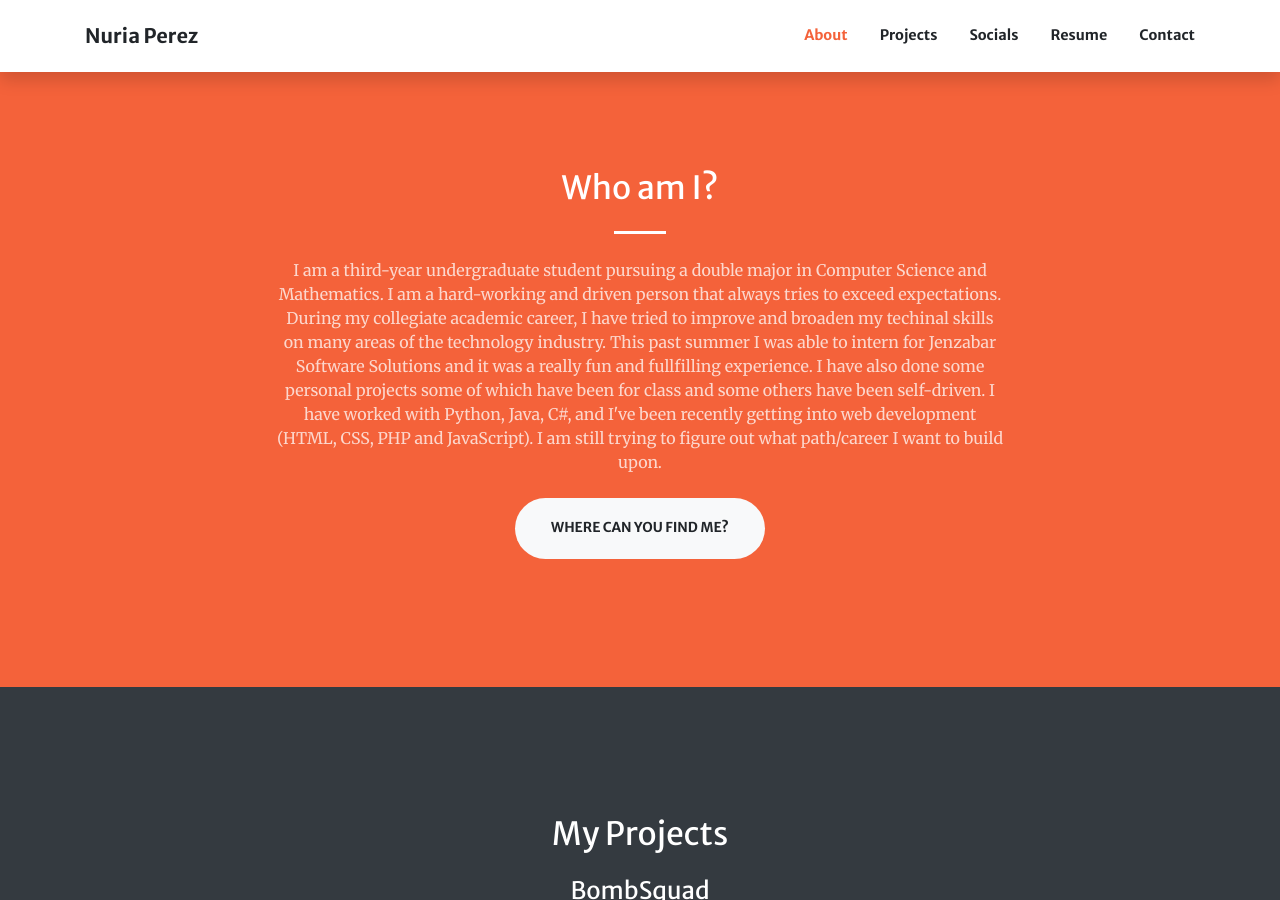
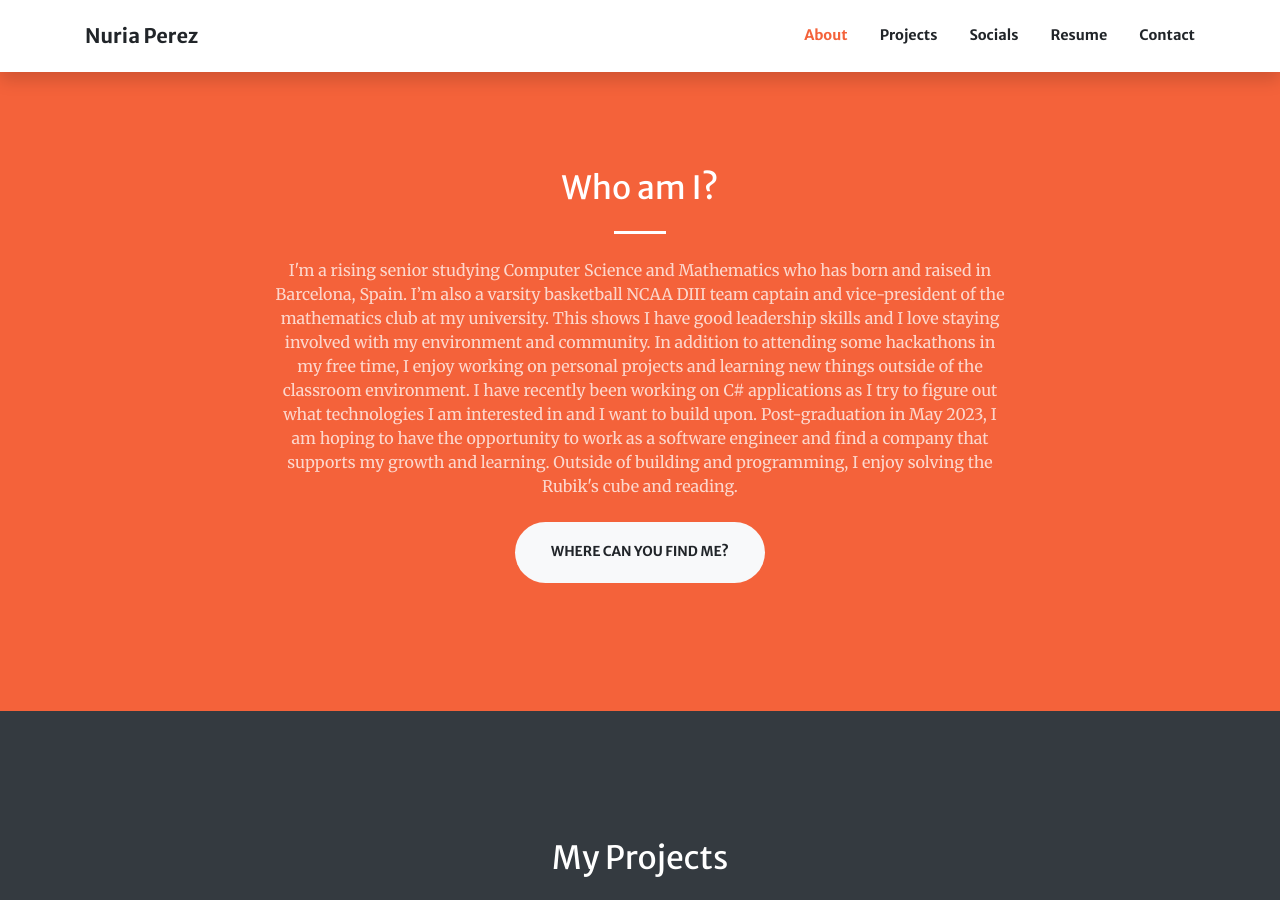
Before and after one commit to nperezcasas/nperezcasas.github.io, a Jekyll site: the page built from index.html, in a window 1280 px wide and 900 px high, scrolled down 859 px. Built offline with Jekyll 4.4.1, drawn with Linux system fonts in a browser that asks for light colours; nearby versions of some CDN libraries.

Commit message:
Update default.html
Basic changes to the description and updated resume

```diff
--- a/_layouts/default.html
+++ b/_layouts/default.html
@@ -59,9 +59,13 @@
                     <div class="col-lg-8 text-center">
                         <h2 class="text-white mt-0">Who am I?</h2>
                         <hr class="divider light my-4" />
-                        <p class="text-white-75 mb-4"> I am a third-year undergraduate student pursuing a double major in Computer Science and Mathematics. I am a hard-working and driven person that always tries to exceed expectations.
-                            During my collegiate academic career, I have tried to improve and broaden my techinal skills on many areas of the technology industry. This past summer I was able to intern for Jenzabar Software Solutions and it was a really fun and fullfilling experience. I have also done some personal projects some of which have
-                            been for class and some others have been self-driven. I have worked with Python, Java, C#, and I've been recently getting into web development (HTML, CSS, PHP and JavaScript). I am still trying to figure out what path/career I want to build upon. </p>
+                        <p class="text-white-75 mb-4"> I'm a rising senior studying Computer Science and Mathematics who has born and raised in Barcelona, Spain. I’m also a varsity basketball NCAA DIII team captain and vice-president of the mathematics club at my university. This shows I have good leadership skills and I love staying involved with my environment and community.
+
+In addition to attending some hackathons in my free time, I enjoy working on personal projects and learning new things outside of the classroom environment. I have recently been working on C# applications as I try to figure out what technologies I am interested in and I want to build upon.
+
+Post-graduation in May 2023, I am hoping to have the opportunity to work as a software engineer and find a company that supports my growth and learning.
+
+Outside of building and programming, I enjoy solving the Rubik's cube and reading.</p>
                         <a class="btn btn-light btn-xl js-scroll-trigger" href="#Socials">Where can you find me?</a>
                     </div>
                 </div>
@@ -119,7 +123,7 @@
         <section class="page-section bg-dark text-white" id="resume">
             <div class="container text-center">
                 <h2 class="mb-4">My Resume</h2>
-                <a class="btn btn-light btn-xl" href="/nperezcasas.github.io/assets/Resume_Dec_2021.pdf" download>Download Here!</a>
+                <a class="btn btn-light btn-xl" href="/nperezcasas.github.io/assets/Resume_May_2022.pdf" download>Download Here!</a>
             </div>
         </section>
         <!-- Contact-->
```
